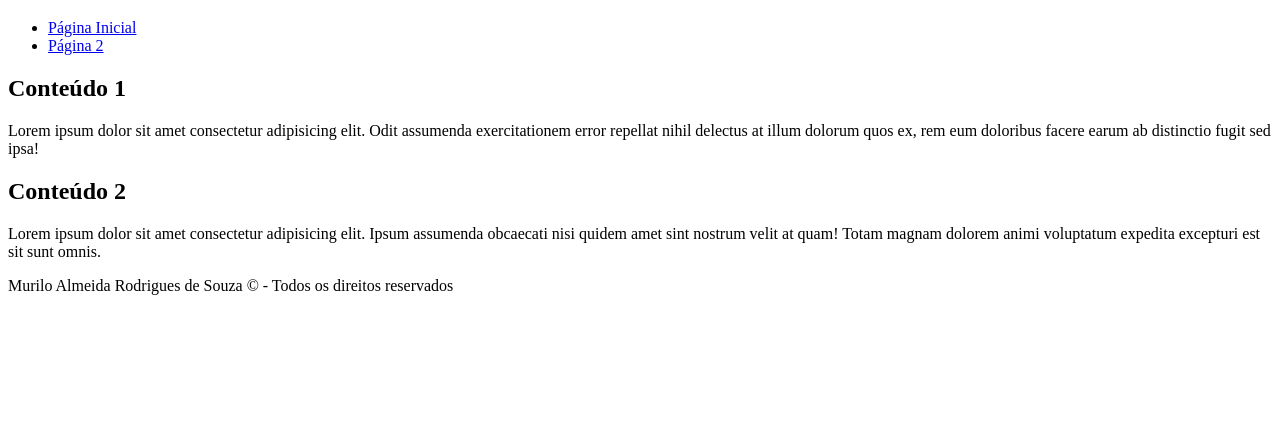
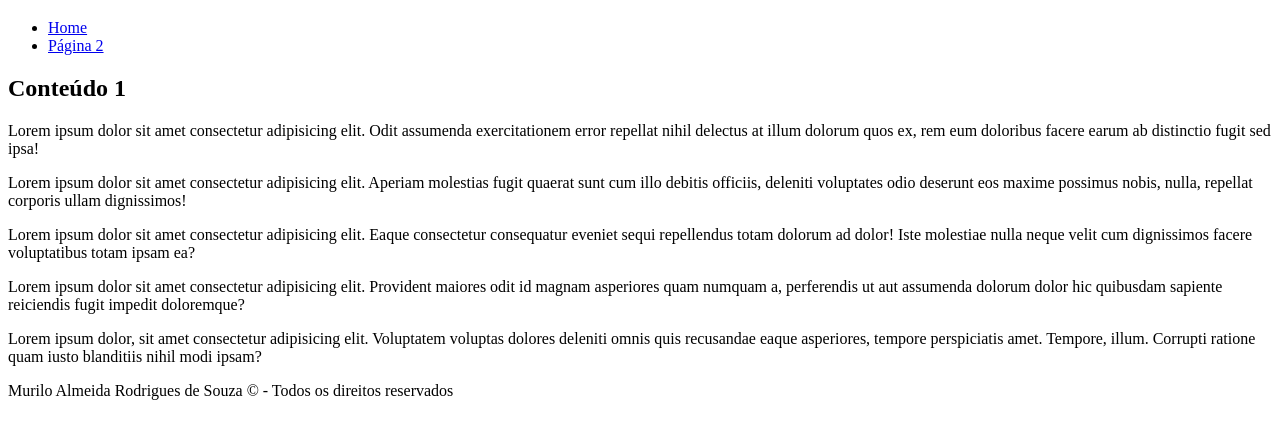
Before and after one commit to murilo-a-souza/exemplo-repo-front-1tdsph-2026, a plain HTML site: page pagina1.html in a window 1280 px wide. Shown: the part 61-500 px from the top of the page. Drawn offline with Linux system fonts and the light colour scheme.

Commit message:
feat: Conteúdos das páginas 1 e 2.

```diff
--- a/pagina1.html
+++ b/pagina1.html
@@ -10,7 +10,7 @@
       <h1>Página 1</h1>
       <nav>
          <ul>
-            <li><a href="index.html">Página Inicial</a></li>
+            <li><a href="index.html">Home</a></li>
             <li><a href="paginas/pagina2.html">Página 2</a></li>
          </ul>
       </nav>
@@ -18,12 +18,23 @@
    <main>
       <section>
          <h2>Conteúdo 1</h2>
-         <p>Lorem ipsum dolor sit amet consectetur adipisicing elit. Odit assumenda exercitationem error repellat nihil delectus at illum dolorum quos ex, rem eum doloribus facere earum ab distinctio fugit sed ipsa!</p>
+         <p>
+            Lorem ipsum dolor sit amet consectetur adipisicing elit. Odit assumenda exercitationem error repellat nihil delectus at illum dolorum quos ex, rem eum doloribus facere earum ab distinctio fugit sed ipsa!
+         </p>
+         <p>
+            Lorem ipsum dolor sit amet consectetur adipisicing elit. Aperiam molestias fugit quaerat sunt cum illo debitis officiis, deleniti voluptates odio deserunt eos maxime possimus nobis, nulla, repellat corporis ullam dignissimos!
+         </p>
+         <p>
+            Lorem ipsum dolor sit amet consectetur adipisicing elit. Eaque consectetur consequatur eveniet sequi repellendus totam dolorum ad dolor! Iste molestiae nulla neque velit cum dignissimos facere voluptatibus totam ipsam ea?
+         </p>
+         <p>
+            Lorem ipsum dolor sit amet consectetur adipisicing elit. Provident maiores odit id magnam asperiores quam numquam a, perferendis ut aut assumenda dolorum dolor hic quibusdam sapiente reiciendis fugit impedit doloremque?
+         </p>
+         <p>
+            Lorem ipsum dolor, sit amet consectetur adipisicing elit. Voluptatem voluptas dolores deleniti omnis quis recusandae eaque asperiores, tempore perspiciatis amet. Tempore, illum. Corrupti ratione quam iusto blanditiis nihil modi ipsam?
+         </p>
       </section>
-      <section>
-         <h2>Conteúdo 2</h2>
-         <p>Lorem ipsum dolor sit amet consectetur adipisicing elit. Ipsum assumenda obcaecati nisi quidem amet sint nostrum velit at quam! Totam magnam dolorem animi voluptatum expedita excepturi est sit sunt omnis.</p>
-      </section>
+
    </main>
    <footer>
       <p>Murilo Almeida Rodrigues de Souza &copy; - Todos os direitos reservados</p>
```
Also changed, not shown: paginas/pagina2.html (+1 -1 lines).
